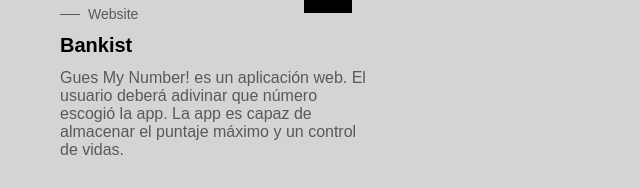
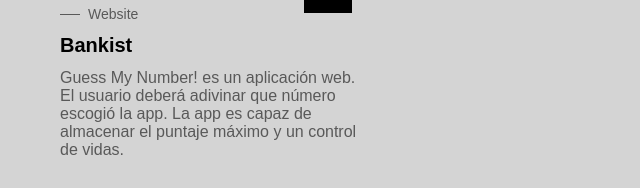
Before and after one commit to rogerxm/rogermontes-portfolio-2023, a plain HTML site: page index.html in a window 1280 px wide. Shown: the part 3513-3701 px from the top of the page, 424-1064 px from the left. Drawn offline with nearby package versions, Linux system fonts and the light colour scheme; a web font is replaced by a local one.

Commit message:
typo corregido

```diff
--- a/index.html
+++ b/index.html
@@ -436,9 +436,9 @@
               <h2 class="projects__title">Bankist</h2>
 
               <p class="projects__description">
-                Gues My Number! es un aplicación web. El usuario deberá adivinar
-                que número escogió la app. La app es capaz de almacenar el
-                puntaje máximo y un control de vidas.
+                Guess My Number! es un aplicación web. El usuario deberá
+                adivinar que número escogió la app. La app es capaz de almacenar
+                el puntaje máximo y un control de vidas.
               </p>
             </div>
 
```
